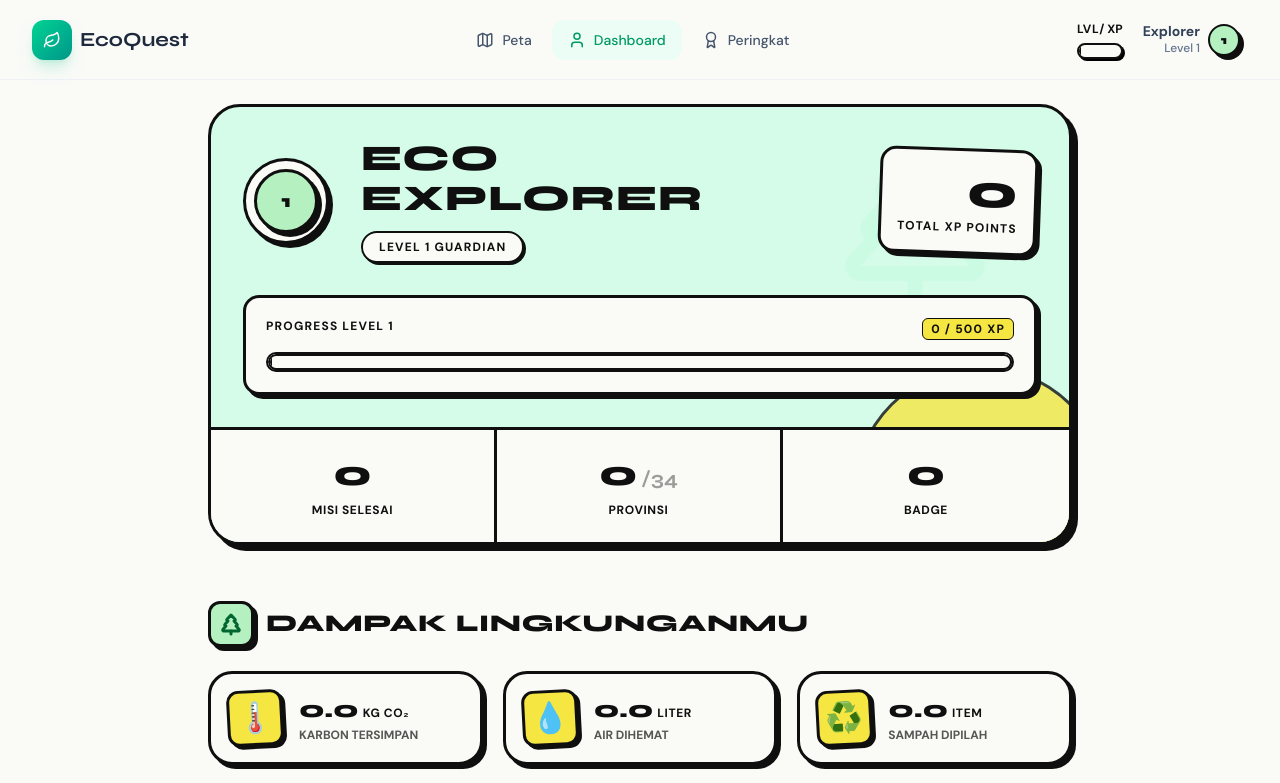
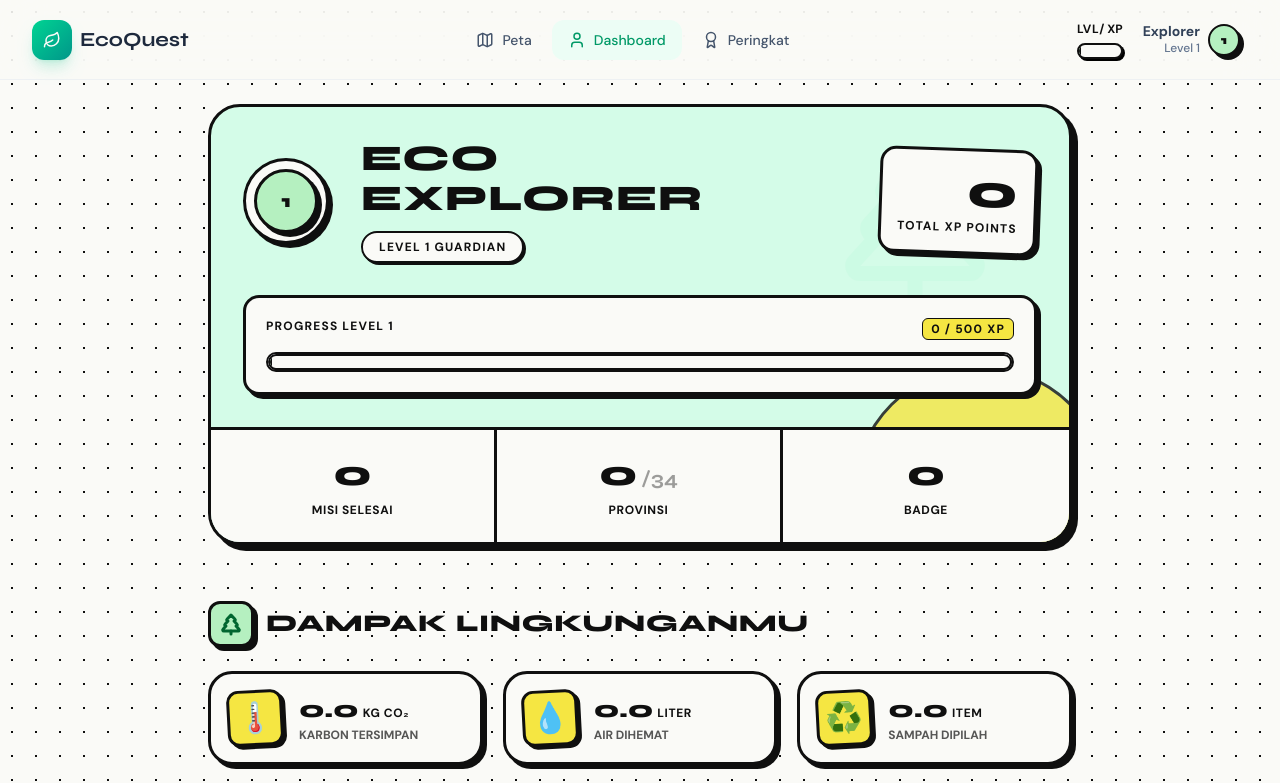
Before and after one commit to ahmadchoms/ecoquest-ficpact-cup-2026, a Next.js app: page /dashboard in a window 1280 px wide. Shown: the top 783 px of the page. Built offline with nearby package versions, Linux system fonts and the light colour scheme.

Commit message:
feat(DashboardPage): wrap content in PageWrapper for improved layout and add background grid pattern

```diff
--- a/app/dashboard/page.jsx
+++ b/app/dashboard/page.jsx
@@ -24,6 +24,7 @@ import { staggerContainer, fadeIn, zoomIn } from "@/utils/motion-variants";
 import EcoCard from "@/components/design-system/EcoCard";
 import EcoBadge from "@/components/design-system/EcoBadge";
 import EcoButton from "@/components/design-system/EcoButton";
+import PageWrapper from "@/components/layout/PageWrapper";
 
 export default function DashboardPage() {
   const {
@@ -51,7 +52,7 @@ export default function DashboardPage() {
   ].filter((d) => d.value > 0);
 
   return (
-    <div className="min-h-screen bg-white pt-20 pb-24 font-body">
+    <PageWrapper className="min-h-screen bg-white bg-grid-pattern pt-20 pb-24 font-body">
       <motion.div
         variants={staggerContainer(0.1)}
         initial="hidden"
@@ -341,6 +342,6 @@ export default function DashboardPage() {
           </button>
         </motion.div>
       </motion.div>
-    </div>
+    </PageWrapper>
   );
 }
```
